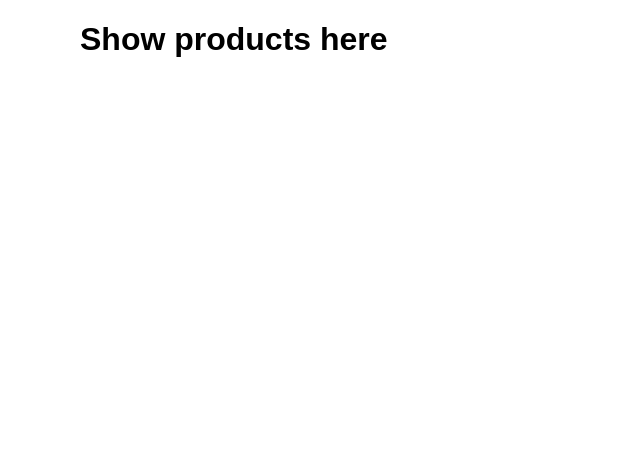
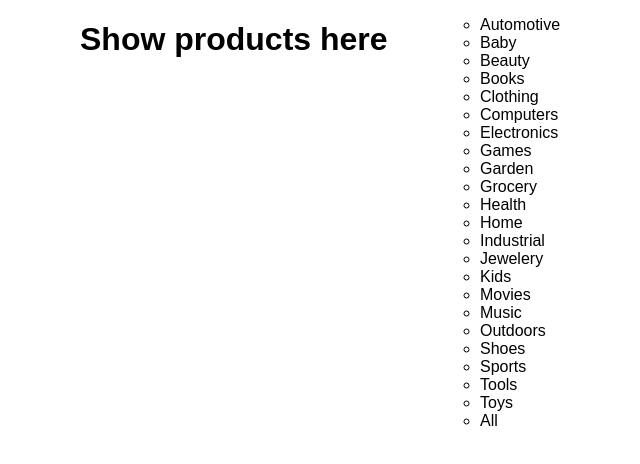
Before and after one commit to SWHarrison/FEW2-3assign2, a React (Create React App) app: page / in a window 1280 px wide. Shown: the top 464 px of the page, without its empty margins (80-720 px from the left). Built offline with nearby package versions, Linux system fonts and the light colour scheme.

Commit message:
displays all categories

```diff
--- a/src/App.js
+++ b/src/App.js
@@ -1,6 +1,8 @@
 import React, { Component } from 'react';
 import inventory, { categories } from './inventory'
 import './App.css';
+//import InvItem from './InvItem'
+import CategoriesList from './CategoriesList'
 
 class App extends Component {
 
@@ -10,7 +12,7 @@ class App extends Component {
         <h1>Show products here</h1>
 
         <ul>
-          {/* List product categories here */}
+          <CategoriesList categoriesList = {categories} />
         </ul>
 
         <ul>
--- /dev/null
+++ b/src/CategoriesList.js
@@ -0,0 +1,14 @@
+import React from 'react'
+
+function CategoriesList(props) {
+  const categories = props.categoriesList;
+  categories.push("All")
+  const listItems = categories.map((category) =>
+    <li>{category}</li>
+  );
+  return (
+    <ul>{listItems}</ul>
+  );
+}
+
+export default CategoriesList
```
